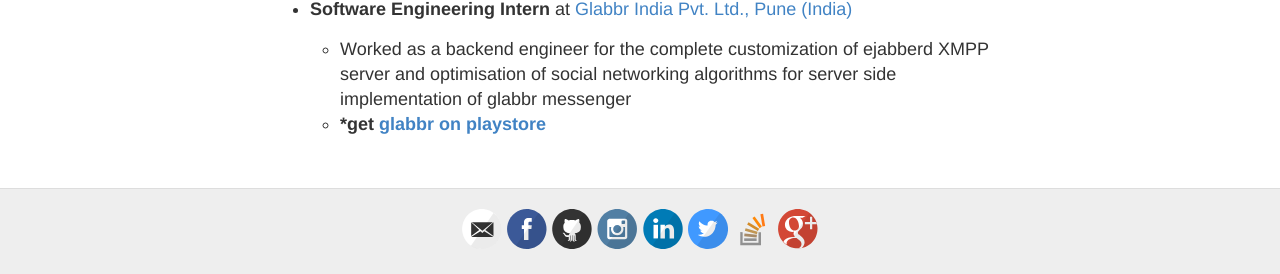
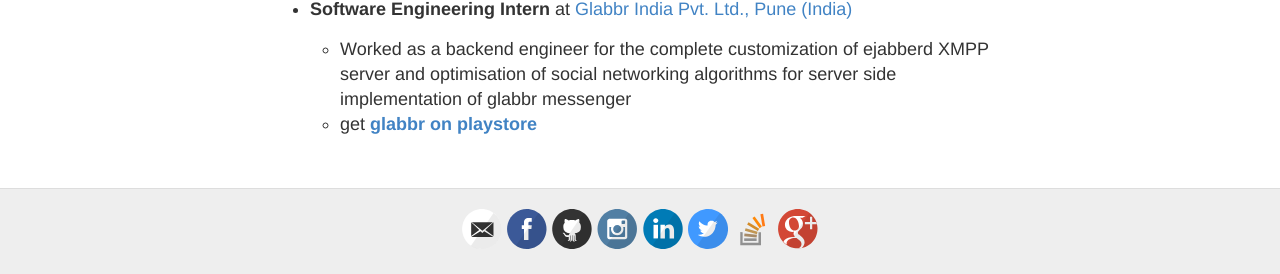
Before and after one commit to msdeep14/msdeep14.github.io, a Jekyll site: the page built from about.md, in a window 1280 px wide. Shown: the part 1225-1499 px from the top of the page. Built offline with Jekyll 4.4.1, drawn with Linux system fonts in a browser that asks for light colours.

Commit message:
cosmetic changes

```diff
--- a/_includes/about.html
+++ b/_includes/about.html
@@ -60,7 +60,7 @@ background-size: cover;
             <li> Worked as a backend engineer for the complete customization of ejabberd XMPP server and optimisation of social
             networking algorithms for server side implementation of
             glabbr messenger </li>
-            <li><strong>*get <a target="_blank" href = "https://play.google.com/store/apps/details?id=com.glabbr.messenger">glabbr on playstore</a></strong></li>
+            <li>get<strong> <a target="_blank" href = "https://play.google.com/store/apps/details?id=com.glabbr.messenger">glabbr on playstore</a></strong></li>
         </ul>
         </p></li>
     </ul>
```
